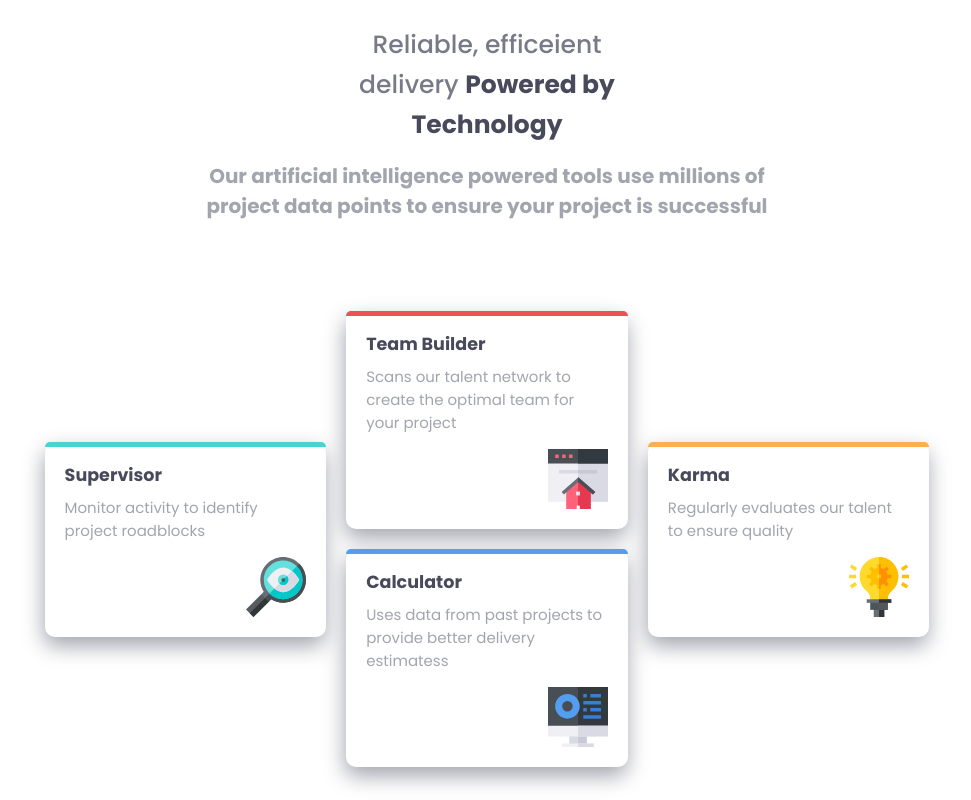
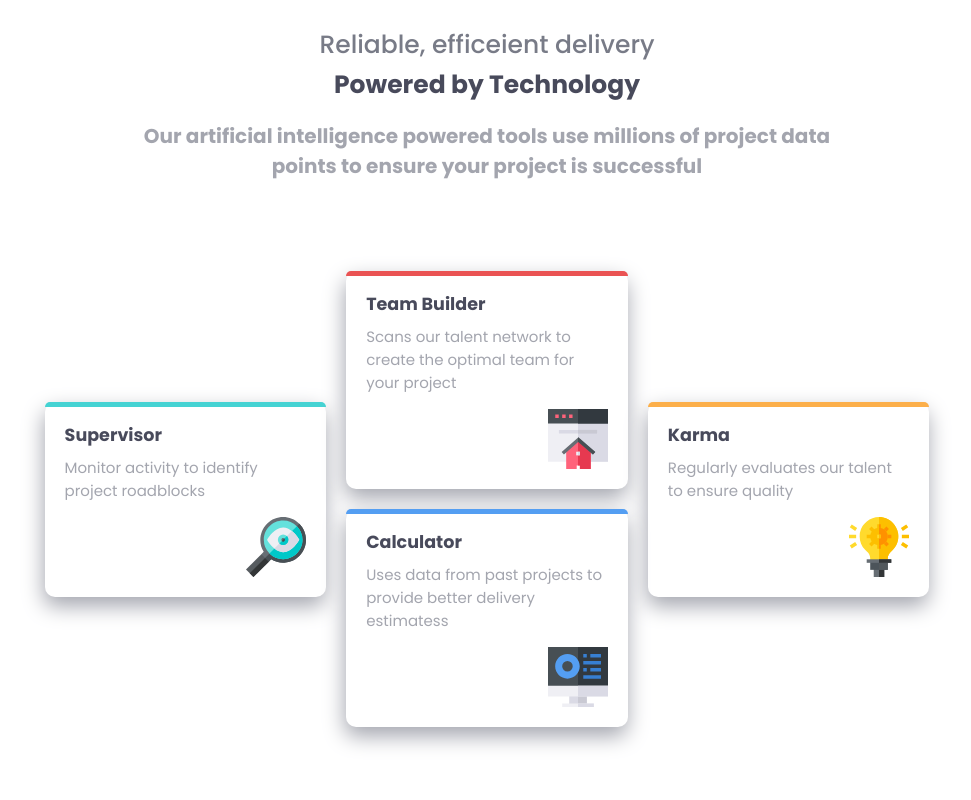
Before and after one commit to Tksmith-guru/Four-Card-Section, a plain HTML site: page index.html in a window 1280 px wide. Shown: the whole page, without its empty margins (153-1124 px from the left). Drawn offline with Linux system fonts and the light colour scheme.

Commit message:
markup fix

```diff
--- a/styles.css
+++ b/styles.css
@@ -11,12 +11,11 @@ h1,
 h2 {
 	text-align: center;
 	width: 50%;
-	border: 2px solid yello;
 	color: hsl(229, 6%, 66%);
 }
 
 h2 {
-	width: 90%;
+	width: 80%;
 	font-size: 20px;
 	line-height: 30px;
 	margin-bottom: 0;
@@ -106,7 +105,6 @@ main {
 	grid-template-columns: 1fr 1fr 1fr;
 	grid-column-gap: 20px;
 	align-items: center;
-	border: 2px solid re;
 	grid-auto-flow: row;
 	width: 70%;
 }
@@ -127,9 +125,8 @@ main {
 }
 
 .first-cont {
-	width: 50%;
+	width: 70%;
 	margin-bottom: 80px;
-	border: 2px solid gree;
 	display: flex;
 	flex-direction: column;
 	align-items: center;
@@ -140,7 +137,6 @@ main {
 .wrapper2,
 .wrapper3,
 .wrapper4 {
-	border: 2px solid blu;
 	width: 100%;
 	background-color: white;
 	border-radius: 10px;
@@ -185,7 +181,6 @@ main {
 	flex-direction: column;
 	align-items: start;
 	width: 100%;
-	border: 2px solid cya;
 }
 
 .right-align {
@@ -193,5 +188,4 @@ main {
 	flex-direction: column;
 	align-items: end;
 	width: 100%;
-	border: 2px solid brow;
 }
```
